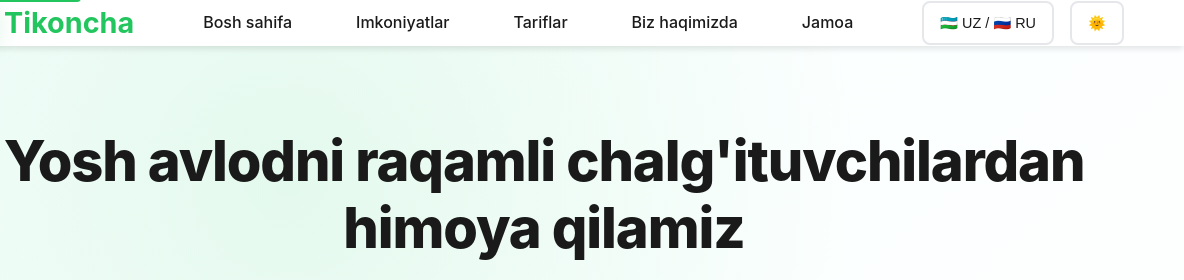
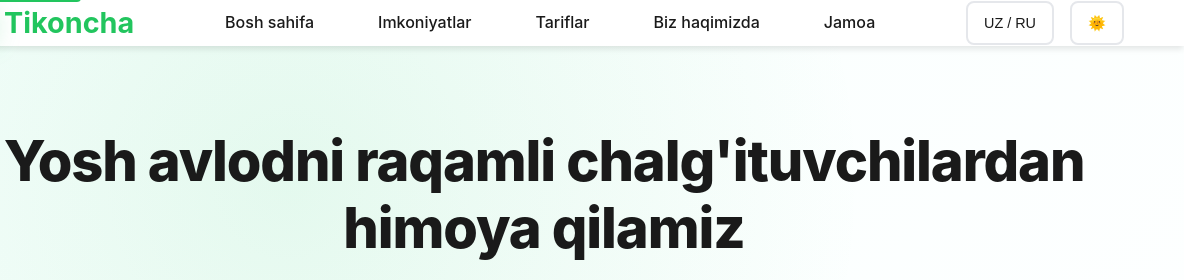
Before and after one commit to hackerbobr228/tikoncha2, a plain HTML site: page index.html in a window 1280 px wide. Shown: the top 280 px of the page, 96-1280 px from the left. Drawn offline with Linux system fonts and the light colour scheme.

Commit message:
Вторая версия сайта

```diff
--- a/index.html
+++ b/index.html
@@ -1179,7 +1179,7 @@
 
             <div class="header-controls">
                 <button class="lang-toggle" onclick="toggleLanguage()" aria-label="Toggle language between Uzbek and Russian">
-                    <span data-uz="🇺🇿 UZ / 🇷🇺 RU" data-ru="🇷🇺 RU / 🇺🇿 UZ">🇺🇿 UZ / 🇷🇺 RU</span>
+                    <span data-uz="UZ / RU" data-ru="RU / UZ">UZ / RU</span>
                 </button>
                 <button class="theme-toggle" onclick="toggleTheme()" aria-label="Toggle between light and dark theme">
                     <span class="theme-icon" aria-hidden="true">🌞</span>
```
